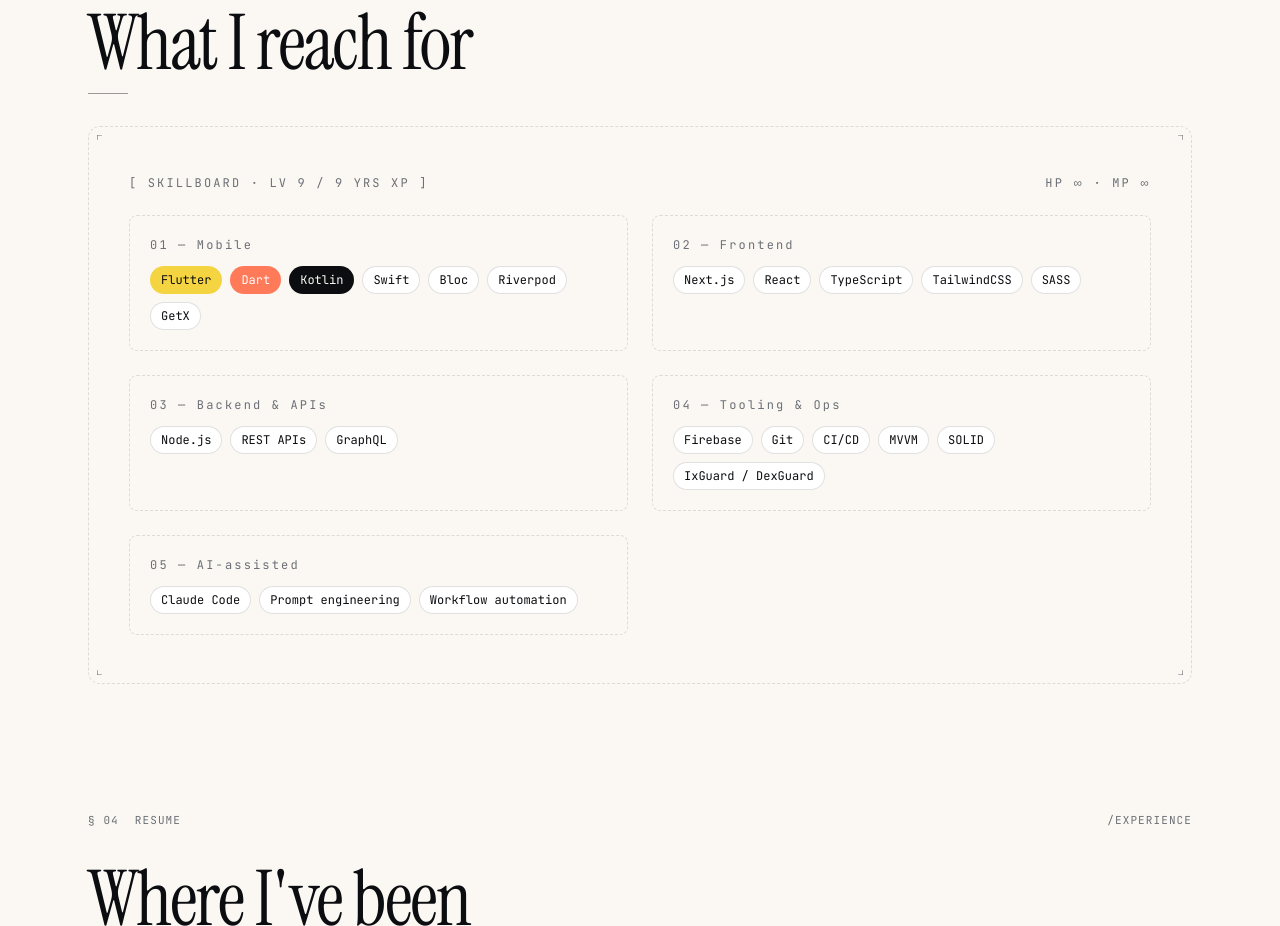
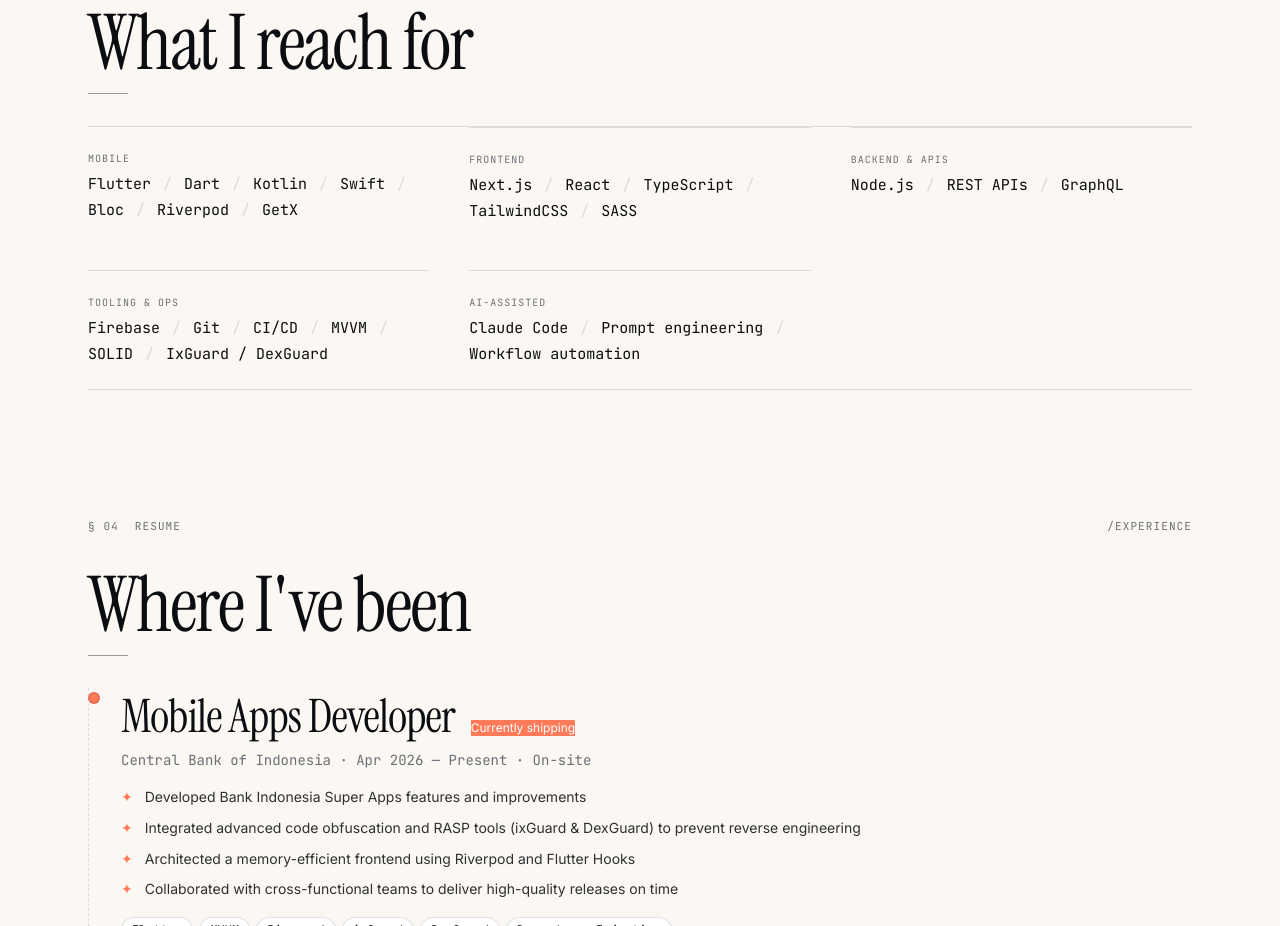
Before and after one commit to febryardiansyah/febryards, a Next.js app: page /about in a window 1280 px wide. Shown: the part 1760-2686 px from the top of the page. Built offline with nearby package versions, Linux system fonts and the light colour scheme.

Commit message:
refactor: simplify SkillBoard component structure; replace section with dl for better semantics

```diff
--- a/components/about/SkillBoard.tsx
+++ b/components/about/SkillBoard.tsx
@@ -1,62 +1,30 @@
 import { skillGroups } from "@/data/skills";
-import { CornerBracket, SkillChip } from "@/components/ornament/Ornaments";
 
 export function SkillBoard() {
   return (
-    <section className="dashed-frame relative px-4 py-8 sm:px-6 sm:py-10 md:px-10 md:py-12">
-      <CornerBracket
-        position="tl"
-        className="absolute left-2 top-2 h-4 w-4 text-[var(--color-muted)]"
-      />
-      <CornerBracket
-        position="tr"
-        className="absolute right-2 top-2 h-4 w-4 text-[var(--color-muted)]"
-      />
-      <CornerBracket
-        position="bl"
-        className="absolute bottom-2 left-2 h-4 w-4 text-[var(--color-muted)]"
-      />
-      <CornerBracket
-        position="br"
-        className="absolute bottom-2 right-2 h-4 w-4 text-[var(--color-muted)]"
-      />
-
-      <div className="mb-6 flex flex-wrap items-center justify-between gap-2">
-        <p className="bracket text-[10px] sm:text-xs">
-          [ SKILLBOARD · LV 9 / 9 YRS XP ]
-        </p>
-        <p className="bracket hidden text-xs md:block">HP ∞ · MP ∞</p>
-      </div>
-
-      <div className="grid gap-4 md:grid-cols-2 md:gap-6">
-        {skillGroups.map((group, idx) => (
+    <dl className="grid grid-cols-1 gap-x-10 gap-y-6 border-y border-[var(--color-rule)] sm:grid-cols-2 lg:grid-cols-3">
+      {skillGroups.map((group) => (
         <div
           key={group.label}
-            className="relative rounded-lg border border-dashed border-[var(--color-rule)] p-4 sm:p-5"
+          className="border-t border-[var(--color-rule)] py-5 first:border-t-0 sm:py-6"
         >
-            <p className="bracket mb-3 text-[var(--color-muted)]">
-              0{idx + 1} — {group.label}
-            </p>
-            <div className="flex flex-wrap gap-2">
+          <dt className="font-mono text-[10px] uppercase tracking-widest text-[var(--color-muted)]">
+            {group.label}
+          </dt>
+          <dd className="mt-2 flex flex-wrap gap-x-3 gap-y-1 font-mono text-sm text-[var(--color-fg)] sm:text-[15px]">
             {group.skills.map((s, i) => (
-                <SkillChip
-                  key={s}
-                  label={s}
-                  variant={
-                    i === 0 && idx === 0
-                      ? "accent"
-                      : i === 1 && idx === 0
-                      ? "coral"
-                      : i === 2 && idx === 0
-                      ? "ink"
-                      : "default"
-                  }
-                />
+              <span key={s} className="flex items-baseline gap-3">
+                <span>{s}</span>
+                {i < group.skills.length - 1 ? (
+                  <span aria-hidden className="text-[var(--color-rule)]">
+                    /
+                  </span>
+                ) : null}
+              </span>
             ))}
-            </div>
+          </dd>
         </div>
       ))}
-      </div>
-    </section>
+    </dl>
   );
 }
```
Lines whose indentation alone changed are shown as unchanged.
